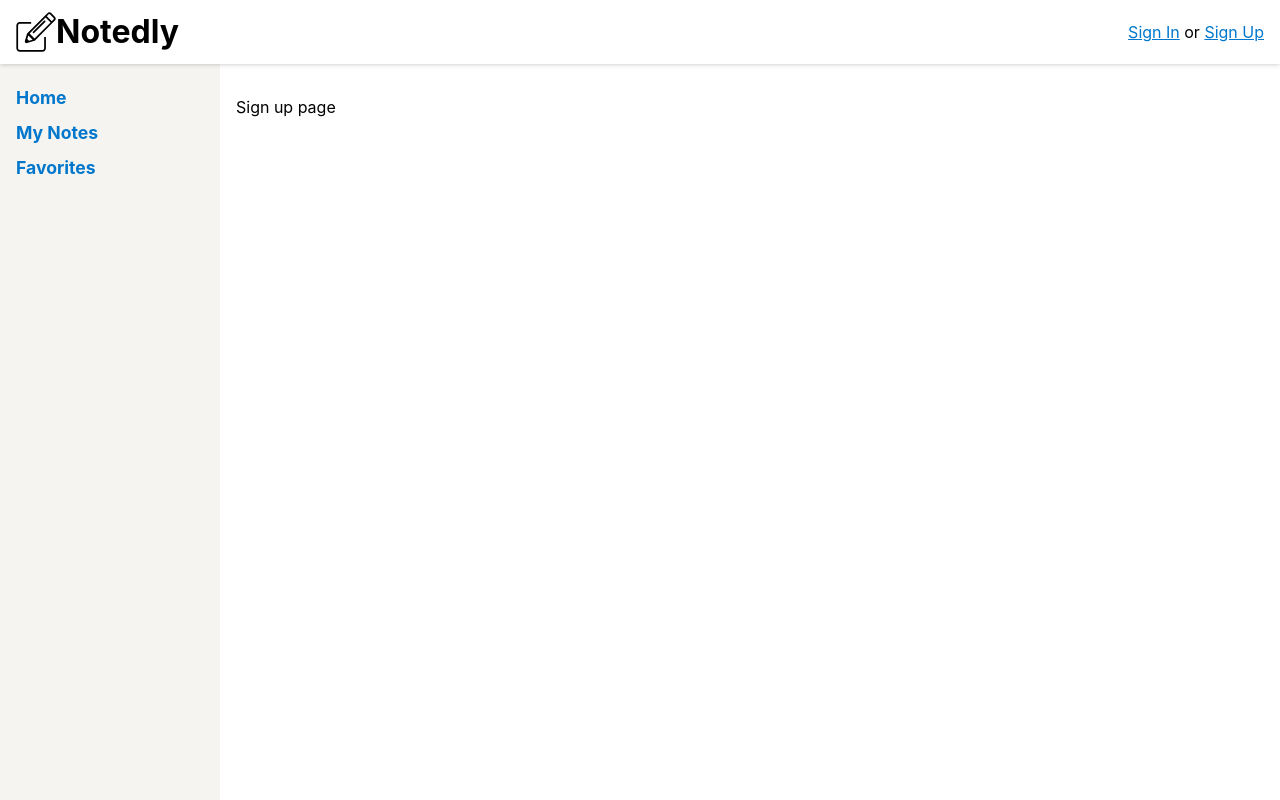
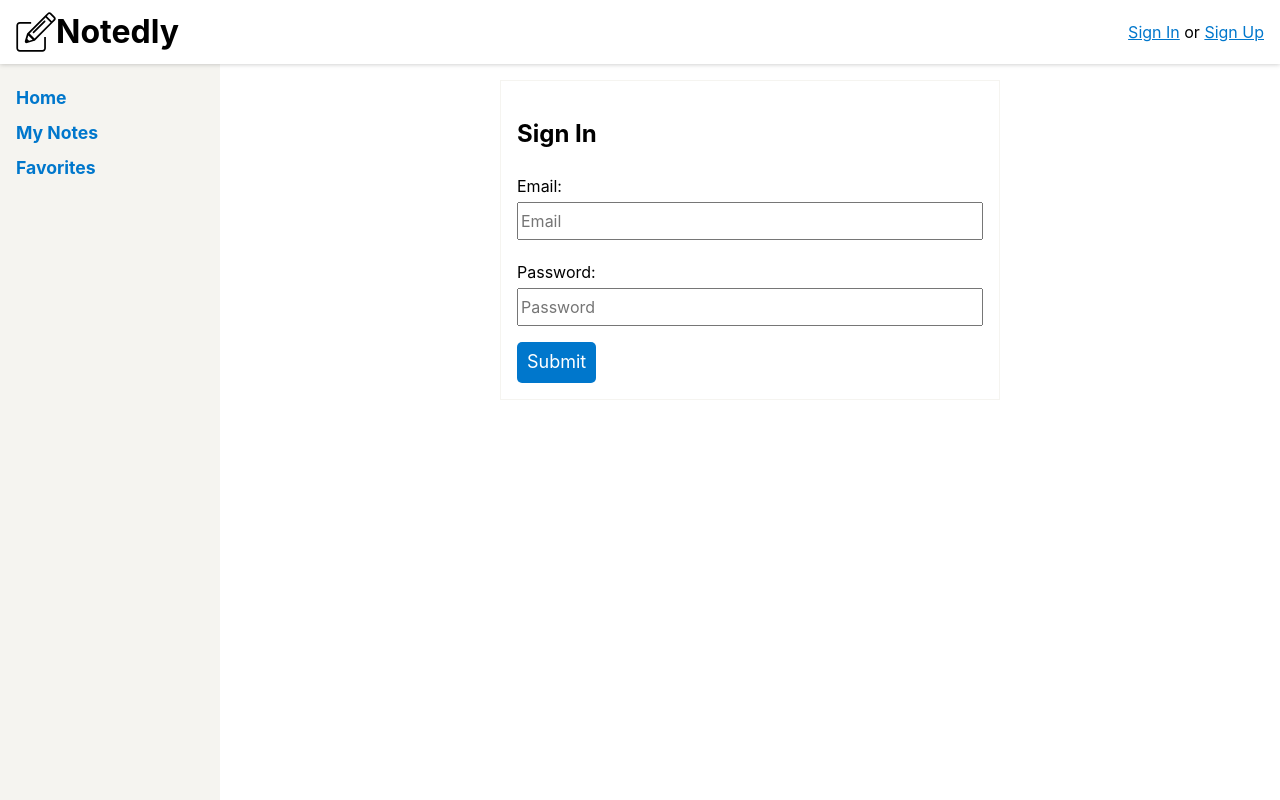
Before and after one commit to Aemulatio/book_javascript_development, a React (Vite) app in the folder web/: page /signin in a window 1280 px wide. Built offline with nearby package versions, Linux system fonts and the light colour scheme; no server answers.

Commit message:
Теперь есть страница

```diff
--- a/web/src/pages/signin.js
+++ b/web/src/pages/signin.js
@@ -1,13 +1,36 @@
 import React, {useEffect} from 'react'
+import {useMutation, useApolloClient, gql} from "@apollo/client";
+
+import {useNavigate} from "react-router-dom";
+import UserForm from "../components/UserForm";
+
+
+const SIGNIN_USER = gql`
+    mutation signIn($email: String!, $password: String!){
+        signUp(email: $email, password: $password)
+    }
+`;
+
 
 const SignIn = () => {
     useEffect(() => {
         document.title = "Sign In - Notedly";
     });
 
+    const navigate = useNavigate();
+    const client = useApolloClient();
+    const [signIn, {loading, error}] = useMutation(SIGNIN_USER, {
+        onCompleted: data => {
+            localStorage.setItem("token", data.signIn);
+            navigate("/");
+        }
+    })
+
     return (
         <>
-            <p>Sign up page</p>
+            <UserForm action={signIn} formType="signIn"/>
+            {loading && <p>Loading...</p>}
+            {error && <p>Error signing in!</p>}
         </>
     );
 }
```
